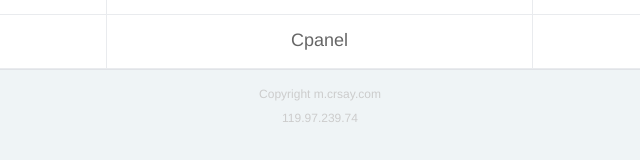
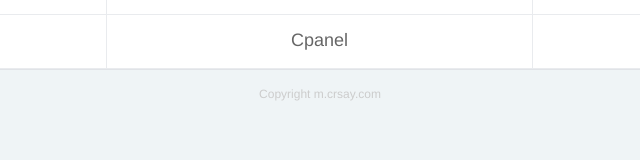
Before and after one commit to cracada/mobile, a plain HTML site: page index.html in a window 1280 px wide. Shown: the part 482-642 px from the top of the page, 320-960 px from the left. Drawn offline with Linux system fonts and the light colour scheme.

Commit message:
Update index.html

```diff
--- a/index.html
+++ b/index.html
@@ -99,5 +99,5 @@ li {list-style-type: none; }
     </div>
   </section>
 </div>
-<footer class="footer">Copyright m.crsay.com<br>119.97.239.74</footer>
+<footer class="footer">Copyright m.crsay.com</footer>
 </body></html>
```
